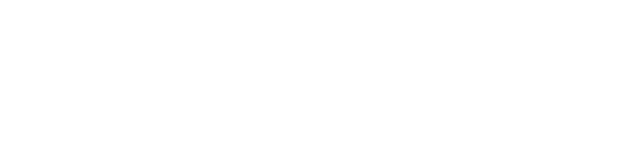
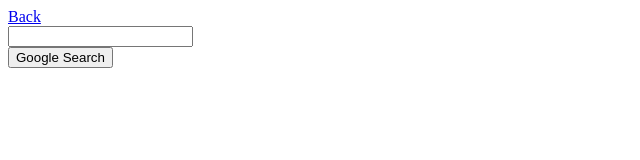
Before and after one commit to avinanick/CS50W-Project0, a plain HTML site: page image_search.html in a window 1280 px wide. Shown: the whole page, without its empty margins (0-640 px from the left). Drawn offline with Linux system fonts and the light colour scheme.

Commit message:
Pasted a quick skeleton for the image search in, needs to be modified to submit image instead of regular search.

```diff
--- a/image_search.html
+++ b/image_search.html
@@ -4,6 +4,16 @@
         <title>My Image Search</title>
     </head>
     <body>
-
+        <div class="header">
+            <a href="index.html">Back</a>
+        </div>
+        <div id="image_search">
+            <form id="index_search" action="https://google.com/search" name="f">
+                <input id="main_search_bar" type="text" name="q">
+                <div id="index_search_buttons">
+                    <input type="submit" value="Google Search" name="btnK">
+                </div>
+            </form>
+        </div>
     </body>
 </html>
```
Also changed, not shown: advanced_search.html (+5 -0 lines).
